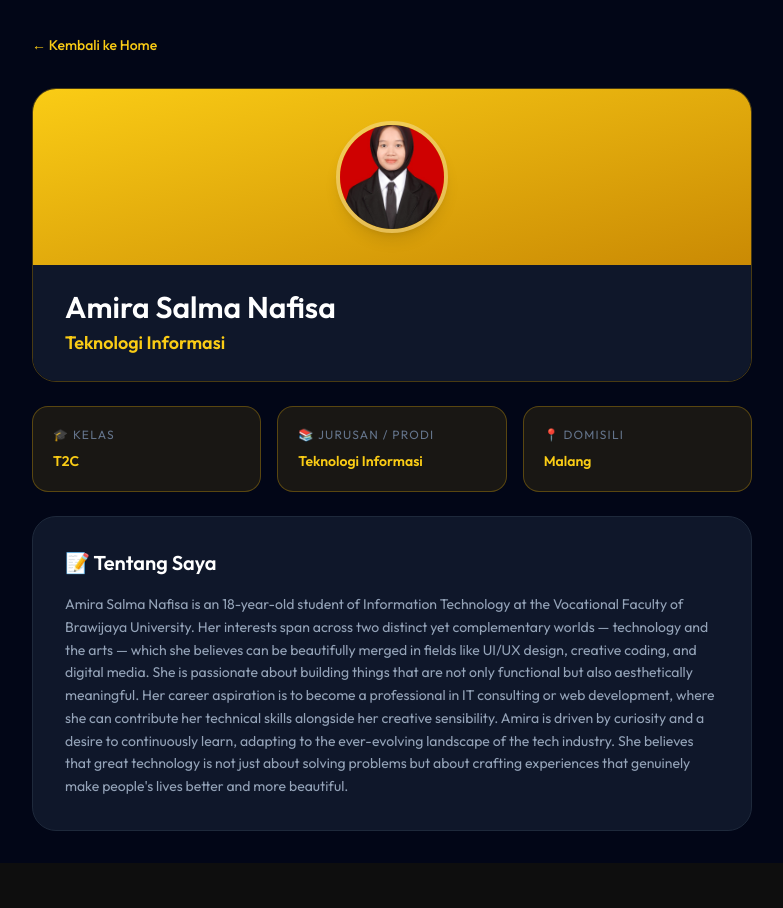
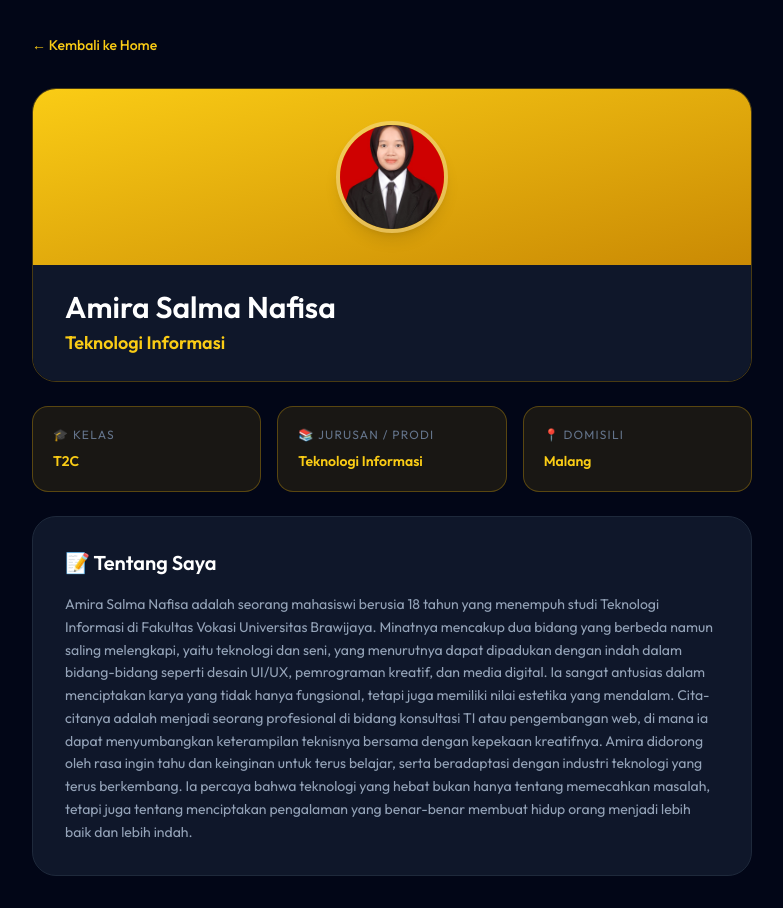
Before and after one commit to asalmanafisa/profile-project-t2c, a React (Create React App) app in the folder profile-project/: page /amira-salma-nafisa in a window 1280 px wide. Shown: the whole page, without its empty margins (248-1031 px from the left). Before the commit the page ends 863 px from the top, so only its background shows below. Built offline with nearby package versions, Linux system fonts and the light colour scheme.

Commit message:
feat: update profile amira-salma-nafisa

```diff
--- a/profile-project/src/pages/AmiraSalmaNafisa.jsx
+++ b/profile-project/src/pages/AmiraSalmaNafisa.jsx
@@ -9,7 +9,7 @@ const profile = {
   jurusan: 'Teknologi Informasi',
   domisili: 'Malang',
   image: '/image-amira/pasfoto.png',   // letakkan file profile.png di folder public/
-  tentang: `Amira Salma Nafisa is an 18-year-old student of Information Technology at the Vocational Faculty of Brawijaya University. Her interests span across two distinct yet complementary worlds — technology and the arts — which she believes can be beautifully merged in fields like UI/UX design, creative coding, and digital media. She is passionate about building things that are not only functional but also aesthetically meaningful. Her career aspiration is to become a professional in IT consulting or web development, where she can contribute her technical skills alongside her creative sensibility. Amira is driven by curiosity and a desire to continuously learn, adapting to the ever-evolving landscape of the tech industry. She believes that great technology is not just about solving problems but about crafting experiences that genuinely make people's lives better and more beautiful.`,
+  tentang: `Amira Salma Nafisa adalah seorang mahasiswi berusia 18 tahun yang menempuh studi Teknologi Informasi di Fakultas Vokasi Universitas Brawijaya. Minatnya mencakup dua bidang yang berbeda namun saling melengkapi, yaitu teknologi dan seni, yang menurutnya dapat dipadukan dengan indah dalam bidang-bidang seperti desain UI/UX, pemrograman kreatif, dan media digital. Ia sangat antusias dalam menciptakan karya yang tidak hanya fungsional, tetapi juga memiliki nilai estetika yang mendalam. Cita-citanya adalah menjadi seorang profesional di bidang konsultasi TI atau pengembangan web, di mana ia dapat menyumbangkan keterampilan teknisnya bersama dengan kepekaan kreatifnya. Amira didorong oleh rasa ingin tahu dan keinginan untuk terus belajar, serta beradaptasi dengan industri teknologi yang terus berkembang. Ia percaya bahwa teknologi yang hebat bukan hanya tentang memecahkan masalah, tetapi juga tentang menciptakan pengalaman yang benar-benar membuat hidup orang menjadi lebih baik dan lebih indah.`,
   themeGradient: 'from-yellow-400 to-yellow-600',
   themeText: 'text-yellow-400',
   themeBorder: 'border-yellow-500/30',
```
